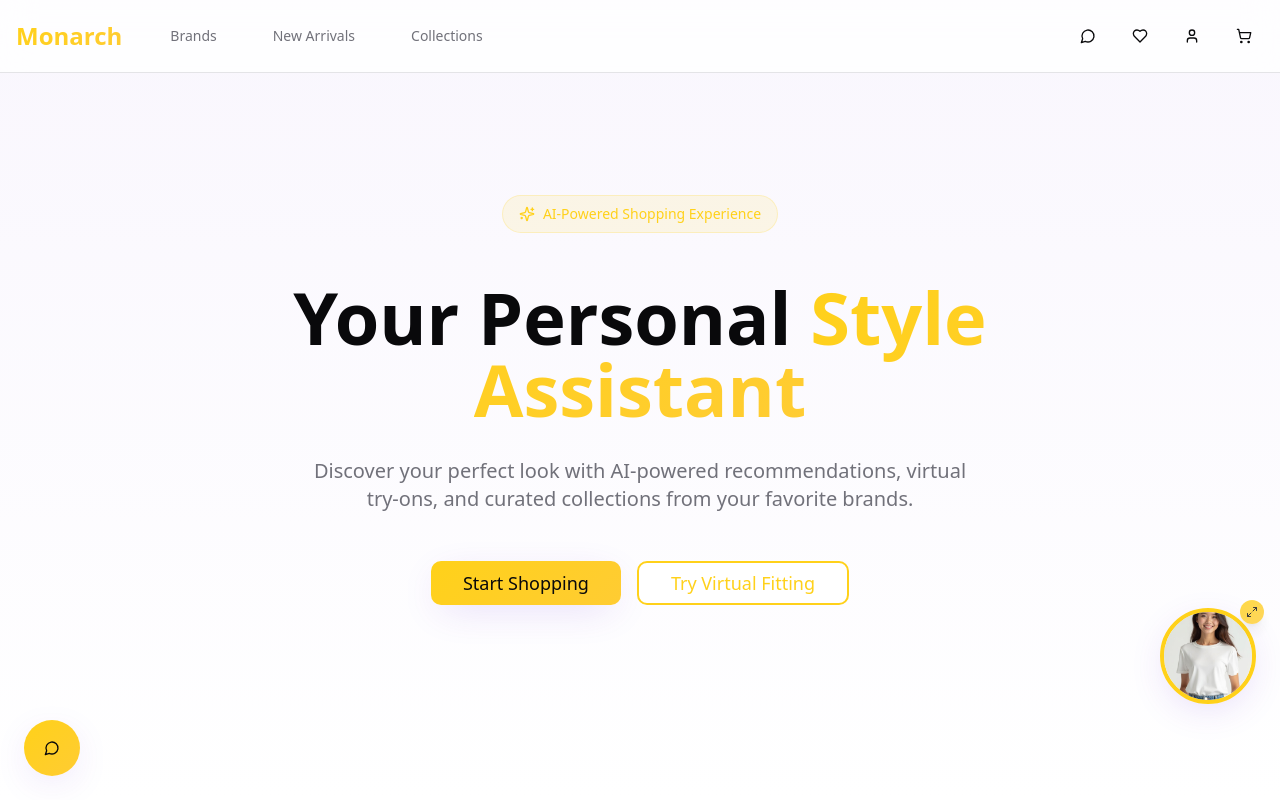
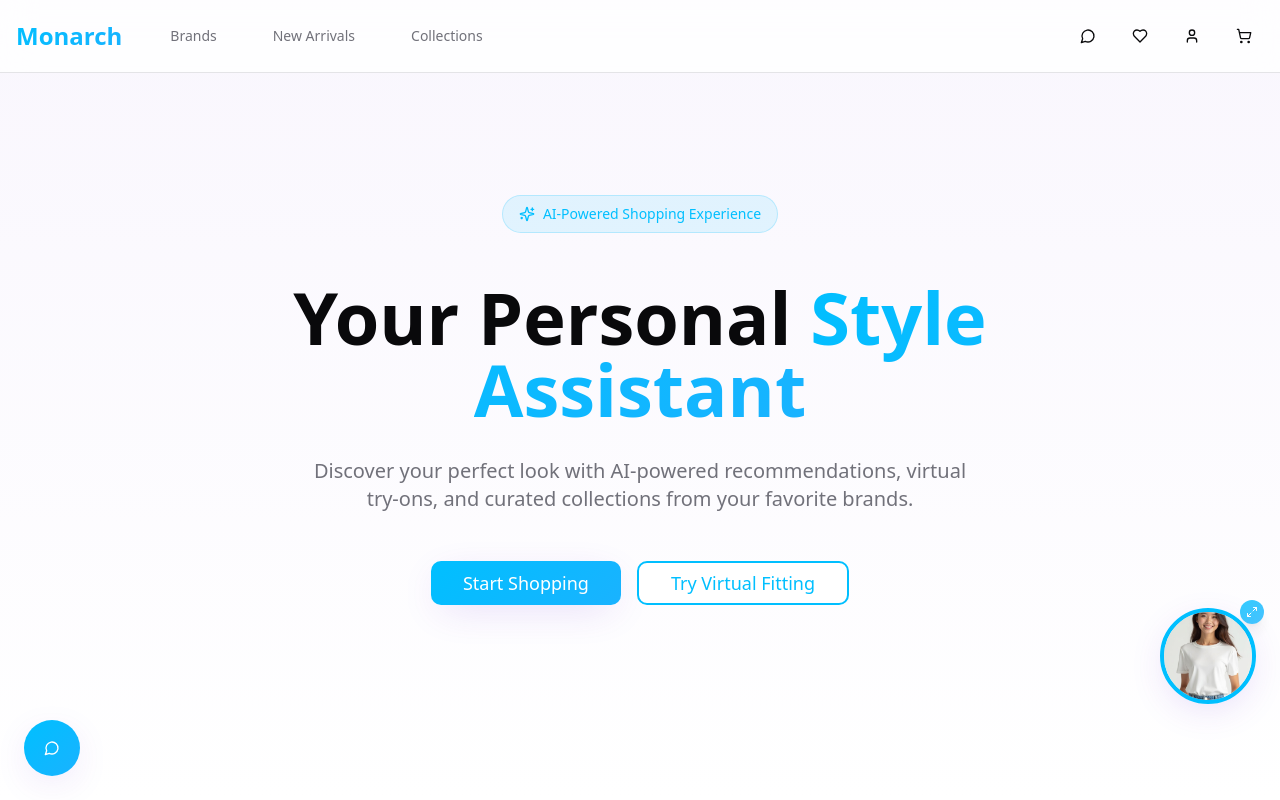
Before and after one commit to mymonarchcoder/chic-avatar-world, a React (Vite) app: page / in a window 1280 px wide. Shown: the top 800 px of the page. Built offline with nearby package versions, Linux system fonts and the light colour scheme; the HTML template or start-up script is replaced by a standard one.

Commit message:
Change primary color to blue

```diff
--- a/src/index.css
+++ b/src/index.css
@@ -17,9 +17,9 @@ All colors MUST be HSL.
     --popover: 0 0% 100%;
     --popover-foreground: 240 10% 3.9%;
 
-    --primary: 48 100% 55%;
-    --primary-foreground: 240 10% 3.9%;
-    --primary-glow: 48 100% 70%;
+    --primary: 195 100% 50%;
+    --primary-foreground: 0 0% 100%;
+    --primary-glow: 195 100% 65%;
 
     --secondary: 240 5% 96%;
     --secondary-foreground: 240 6% 10%;
@@ -35,11 +35,11 @@ All colors MUST be HSL.
 
     --border: 240 6% 90%;
     --input: 240 6% 90%;
-    --ring: 48 100% 55%;
+    --ring: 195 100% 50%;
 
     --radius: 0.75rem;
 
-    --gradient-primary: linear-gradient(135deg, hsl(48 100% 55%), hsl(45 100% 60%));
+    --gradient-primary: linear-gradient(135deg, hsl(195 100% 50%), hsl(200 100% 55%));
     --gradient-accent: linear-gradient(135deg, hsl(38 92% 50%), hsl(45 100% 60%));
     --gradient-hero: linear-gradient(180deg, hsl(263 70% 98%), hsl(0 0% 100%));
 
@@ -59,9 +59,9 @@ All colors MUST be HSL.
     --popover: 240 10% 6%;
     --popover-foreground: 0 0% 98%;
 
-    --primary: 48 100% 60%;
-    --primary-foreground: 240 10% 3.9%;
-    --primary-glow: 48 100% 75%;
+    --primary: 195 100% 55%;
+    --primary-foreground: 0 0% 100%;
+    --primary-glow: 195 100% 70%;
 
     --secondary: 240 6% 10%;
     --secondary-foreground: 0 0% 98%;
@@ -77,9 +77,9 @@ All colors MUST be HSL.
 
     --border: 240 6% 20%;
     --input: 240 6% 20%;
-    --ring: 48 100% 60%;
+    --ring: 195 100% 55%;
 
-    --gradient-primary: linear-gradient(135deg, hsl(48 100% 60%), hsl(45 100% 65%));
+    --gradient-primary: linear-gradient(135deg, hsl(195 100% 55%), hsl(200 100% 60%));
     --gradient-accent: linear-gradient(135deg, hsl(38 92% 50%), hsl(45 100% 60%));
     --gradient-hero: linear-gradient(180deg, hsl(240 10% 6%), hsl(240 10% 3.9%));
 
```
